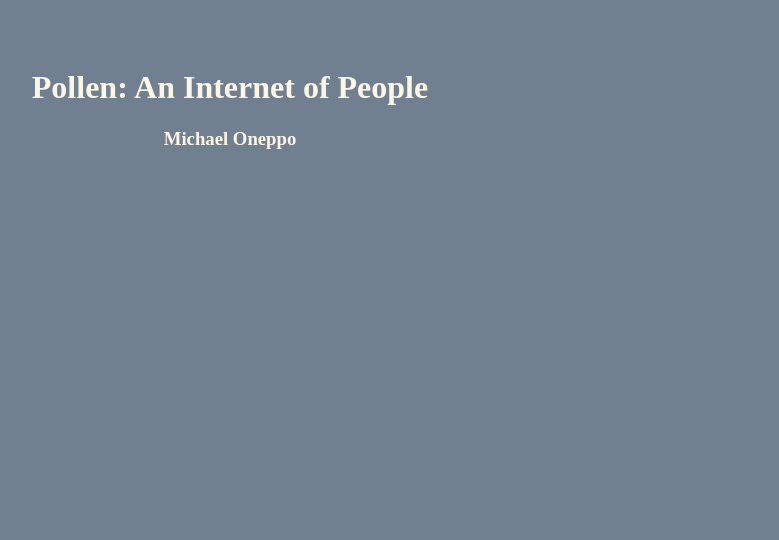
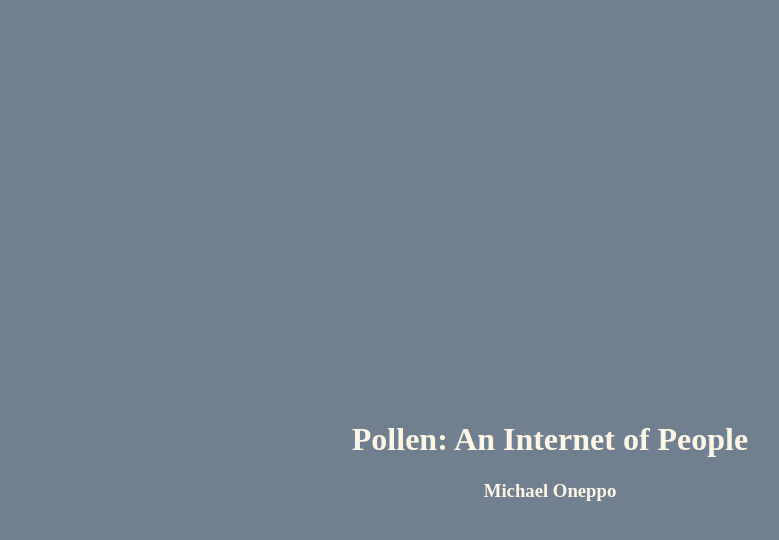
Before and after one commit to moneppo/thesis, a website: page presentation.html in a window 1280 px wide. Shown: the whole page, without its empty margins (410-1189 px from the left). Drawn offline with nearby package versions, Linux system fonts and the light colour scheme.

Commit message:
Update presentation.html

```diff
--- a/presentation.html
+++ b/presentation.html
@@ -11,7 +11,7 @@
 
 			.slide {
 				transform-origin: 50% 50%;
-				transform: translate(50%, 40%);
+				transform: translate(50vw, 50vh);
 				width: 50%;
 				color: oldlace;
 				font-family: "Avenir Next";
```
